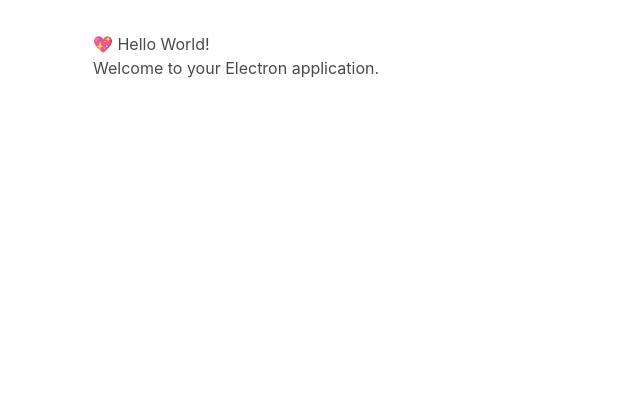
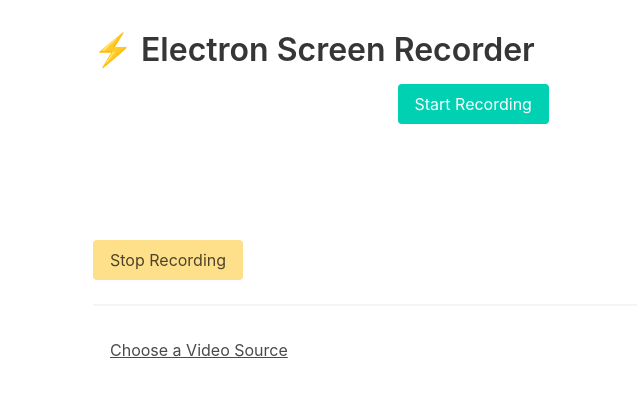
Before and after one commit to GagePickle/Electron-Screen-Recorder, an Electron app: page screen-recorder-app/src/index.html in a window 800 px wide. Shown: the whole page, without its empty margins (35-675 px from the left). Drawn offline with nearby package versions, Linux system fonts and the light colour scheme.

Commit message:
Create/Update html elements

```diff
--- a/screen-recorder-app/src/index.html
+++ b/screen-recorder-app/src/index.html
@@ -2,14 +2,23 @@
 <html>
   <head>
     <meta charset="UTF-8">
-    <title>Hello World!</title>
+    <title>Electron Screen Recorder</title>
     <link rel="stylesheet" href="https://cdn.jsdelivr.net/npm/bulma@0.8.0/css/bulma.min.css"/>
     <link rel="stylesheet" href="index.css">
 
     <script defer src="render.js"></script>
   </head>
-  <body>
-    <h1>💖 Hello World!</h1>
-    <p>Welcome to your Electron application.</p>
+  <body class="content">
+    <h1>⚡ Electron Screen Recorder</h1>
+
+    <video></video>
+
+    <button id="startButton" class="button is-primary">Start Recording</button>
+    <button id="stopButton" class="button is-warning">Stop Recording</button>
+
+    <hr>
+
+    <button id="videoSelectButton" class="button is-text">Choose a Video Source</button>
+
   </body>
 </html>
```
